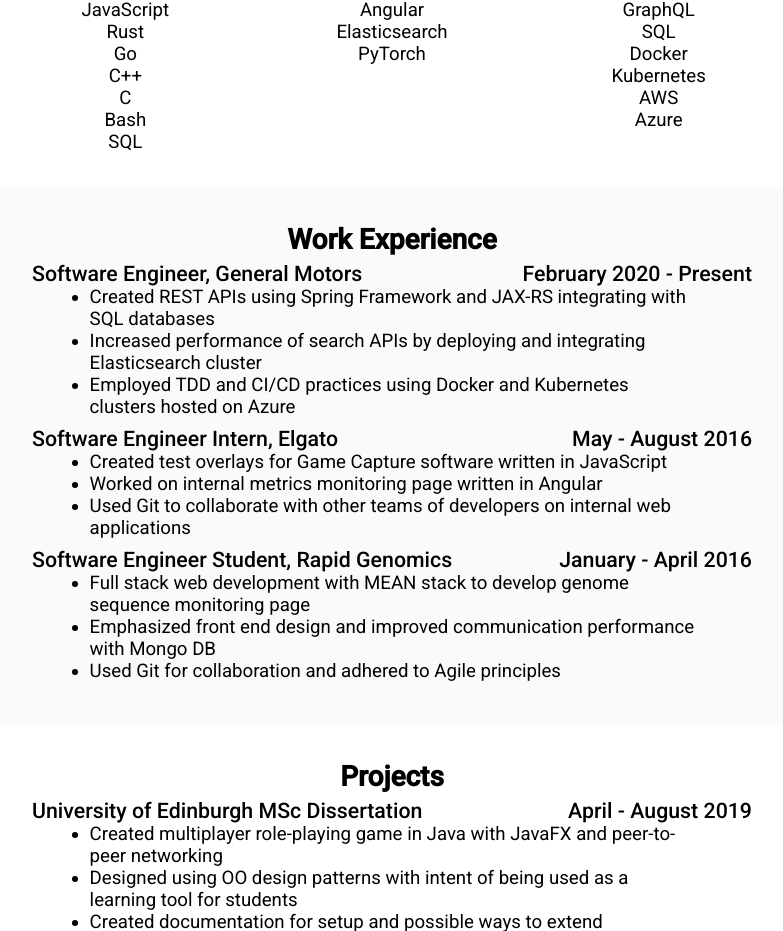
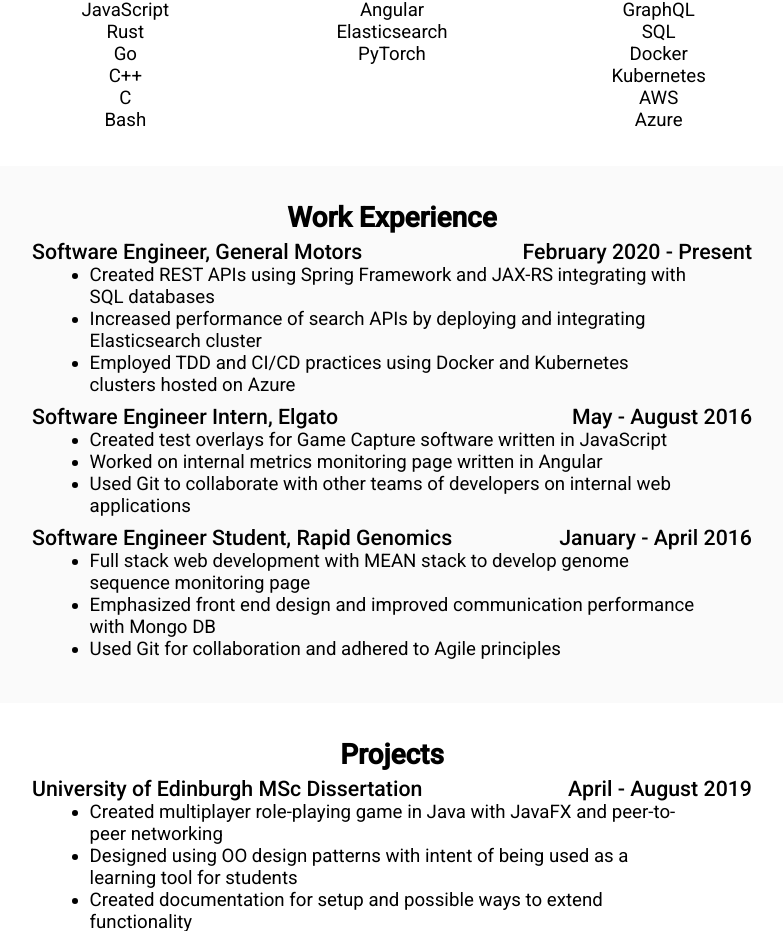
Before and after one commit to keanuk/personal-site, an Angular app: page / in a window 1280 px wide. Shown: the part 1486-2417 px from the top of the page, without its empty margins (248-1031 px from the left). Built offline with nearby package versions, Linux system fonts and the light colour scheme.

Commit message:
Updated programming languages

```diff
--- a/src/app/home/home.component.html
+++ b/src/app/home/home.component.html
@@ -90,7 +90,6 @@
               <li>C++</li>
               <li>C</li>
               <li>Bash</li>
-              <li>SQL</li>
             </ul>
           </div>
           <div fxFlex="33.33%">
```
